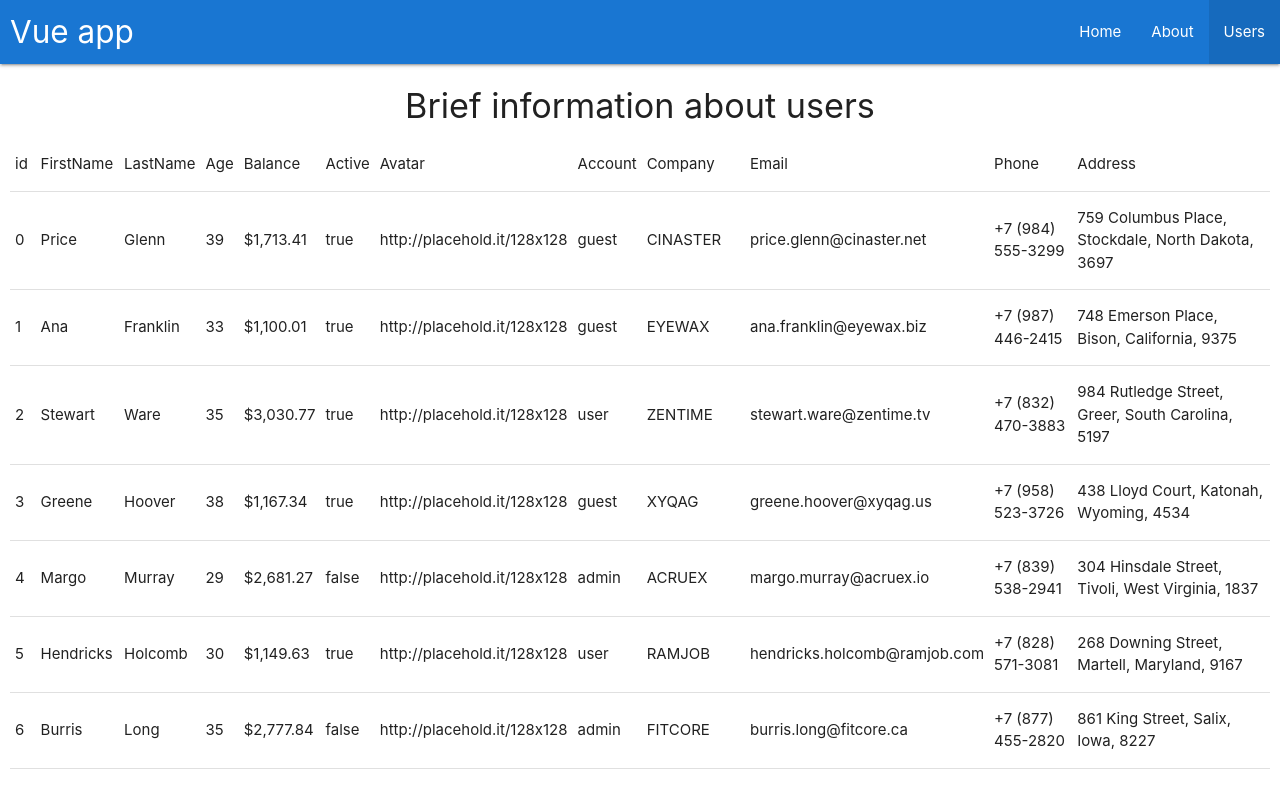
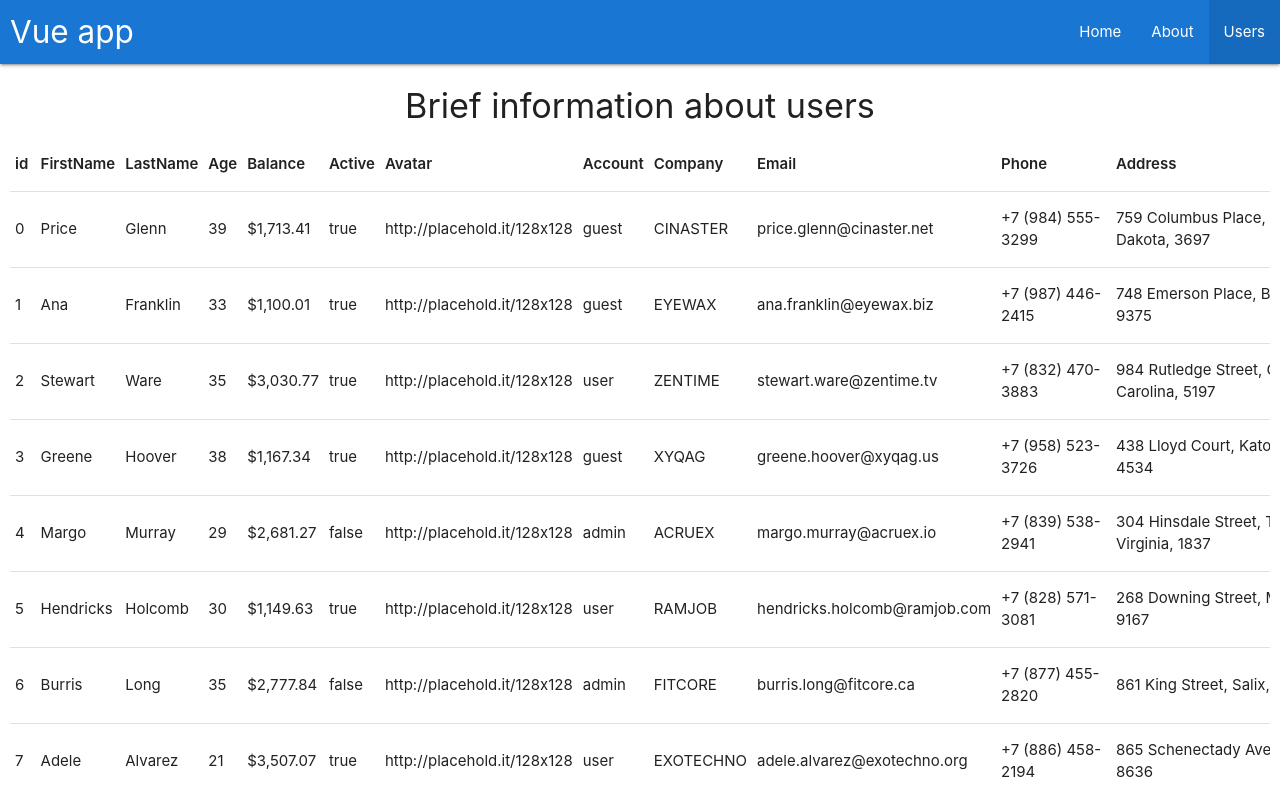
Before and after one commit to Ex-Zy/admin, a Vue app: page /users in a window 1280 px wide. Shown: the top 786 px of the page. Built offline with nearby package versions, Linux system fonts and the light colour scheme; data requests are answered from the project's data file.

Commit message:
update v-table

```diff
--- a/src/components/v-table.vue
+++ b/src/components/v-table.vue
@@ -1,46 +1,48 @@
 <template>
-  <table class="highlight">
-    <thead>
+  <div class="grid">
+    <table class="grid__table highlight">
+      <thead>
       <tr>
         <slot name="header">
-          <td>id</td>
-          <td>FirstName</td>
-          <td>LastName</td>
-          <td>Age</td>
-          <td>Balance</td>
-          <td>Active</td>
-          <td>Avatar</td>
-          <td>Account</td>
-          <td>Company</td>
-          <td>Email</td>
-          <td>Phone</td>
-          <td>Address</td>
+          <th class="grid__col-top">id</th>
+          <th class="grid__col-top">FirstName</th>
+          <th class="grid__col-top">LastName</th>
+          <th class="grid__col-top">Age</th>
+          <th class="grid__col-top">Balance</th>
+          <th class="grid__col-top">Active</th>
+          <th class="grid__col-top">Avatar</th>
+          <th class="grid__col-top">Account</th>
+          <th class="grid__col-top">Company</th>
+          <th class="grid__col-top">Email</th>
+          <th class="grid__col-top">Phone</th>
+          <th class="grid__col-top">Address</th>
         </slot>
       </tr>
-    </thead>
-    <tbody>
+      </thead>
+      <tbody>
       <slot name="body">
         <tr
           v-for="(user, index) in users"
           :key="index">
 
-          <td>{{user.id}}</td>
-          <td>{{user.firstName}}</td>
-          <td>{{user.lastName}}</td>
-          <td>{{user.age}}</td>
-          <td>{{user.balance}}</td>
-          <td>{{user.isActive}}</td>
-          <td>{{user.picture}}</td>
-          <td>{{user.accessLevel}}</td>
-          <td>{{user.company}}</td>
-          <td>{{user.email}}</td>
-          <td>{{user.phone}}</td>
-          <td>{{user.address}}</td>
+          <td class="grid__col">{{user.id}}</td>
+          <td class="grid__col">{{user.firstName}}</td>
+          <td class="grid__col">{{user.lastName}}</td>
+          <td class="grid__col">{{user.age}}</td>
+          <td class="grid__col">{{user.balance}}</td>
+          <td class="grid__col">{{user.isActive}}</td>
+          <td class="grid__col">{{user.picture}}</td>
+          <td class="grid__col">{{user.accessLevel}}</td>
+          <td class="grid__col">{{user.company}}</td>
+          <td class="grid__col">{{user.email}}</td>
+          <td class="grid__col">{{user.phone}}</td>
+          <td class="grid__col">{{user.address}}</td>
 
         </tr>
       </slot>
-    </tbody>
-  </table>
+      </tbody>
+    </table>
+  </div>
 </template>
 
 <script>
@@ -55,5 +57,14 @@ export default {
 };
 </script>
 
-<style scoped>
+<style lang="scss" scoped>
+.grid {
+  overflow: auto;
+  &__table {
+    min-width: 1400px;
+  }
+  &__col-top {
+    font-weight: 600;
+  }
+}
 </style>
```
